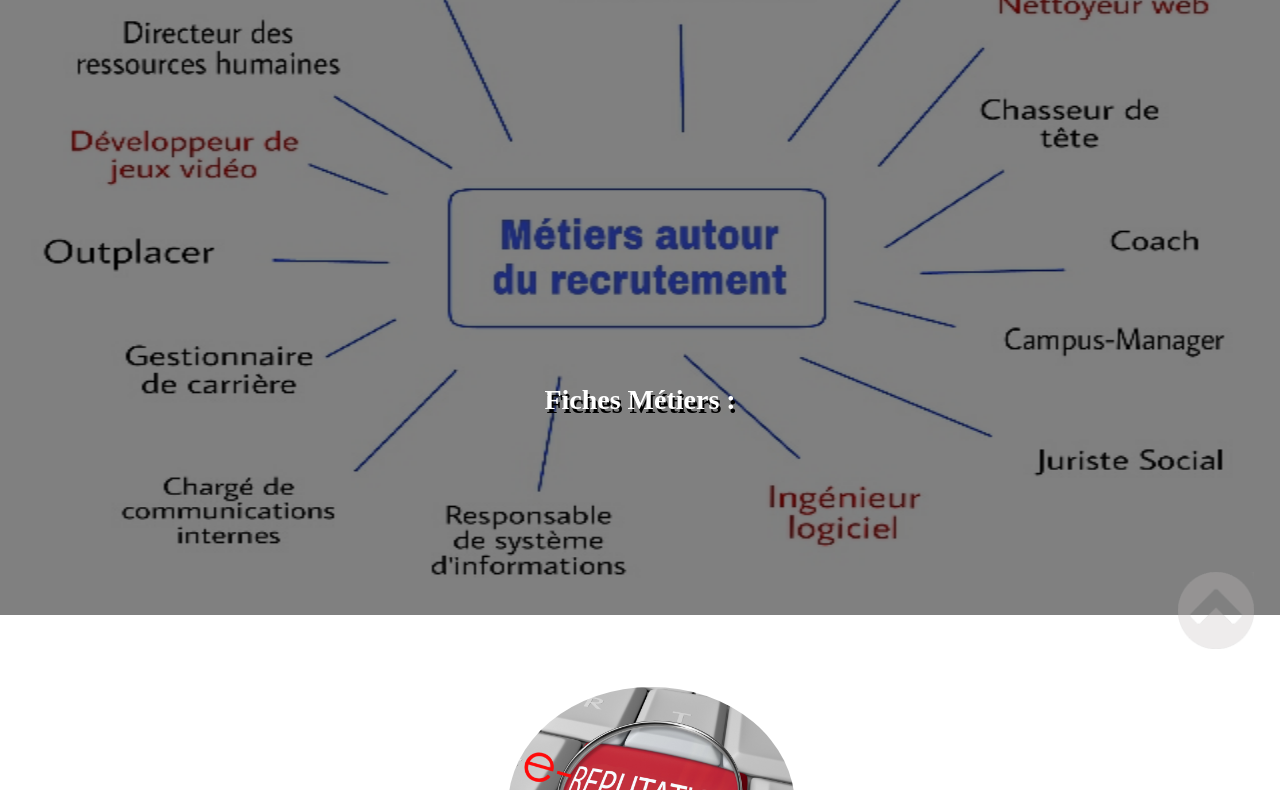
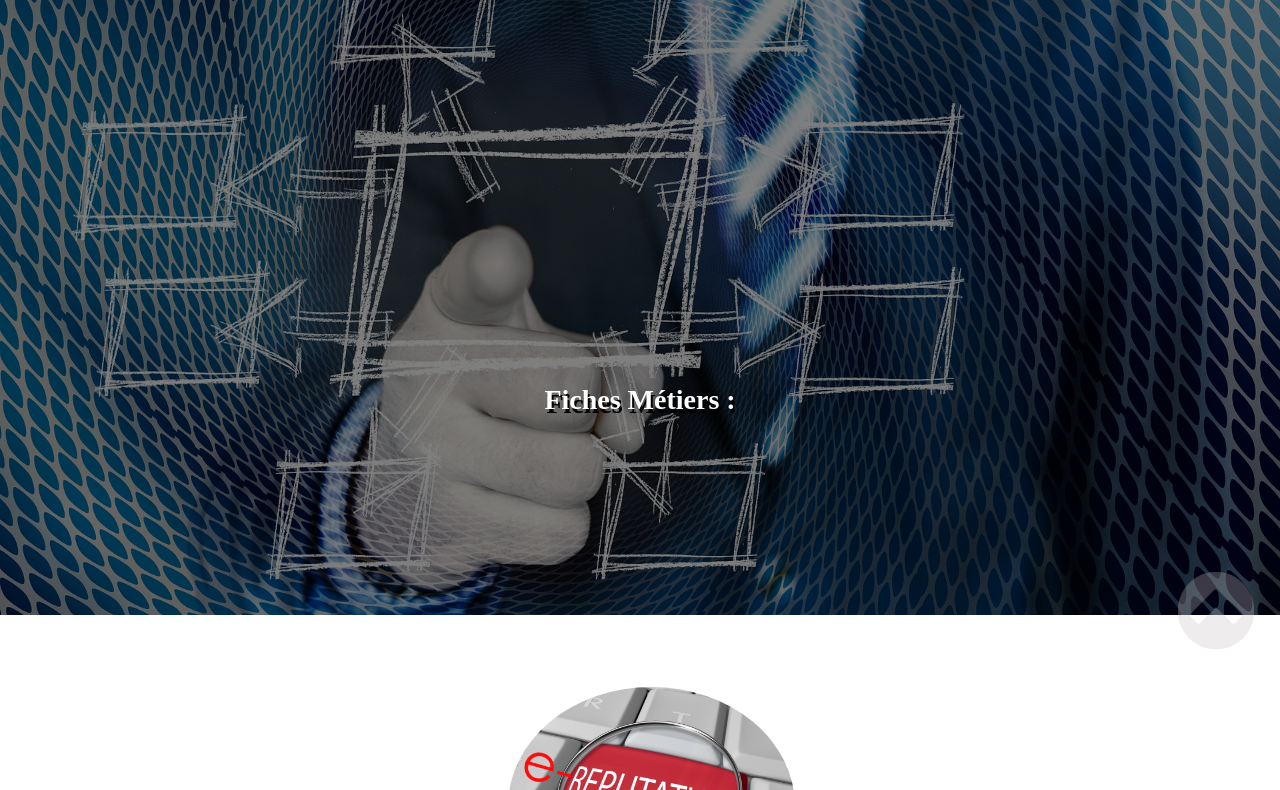
Before and after one commit to ThomasLavergn/PPT1, a plain HTML site: page metiers.html in a window 1280 px wide. Shown: the part 135-925 px from the top of the page. Drawn offline with Linux system fonts and the light colour scheme.

Commit message:
Update metiers.html

```diff
--- a/metiers.html
+++ b/metiers.html
@@ -8,7 +8,7 @@
 </head>
 	<body>
 		<div id="top">
-			<img src="img/schema_metiers.jpg">
+			<img src="img/metier.jpg">
 			<div id="menu">
         <ul>
             <li><a href="index.html">Accueil</a></li>
```
